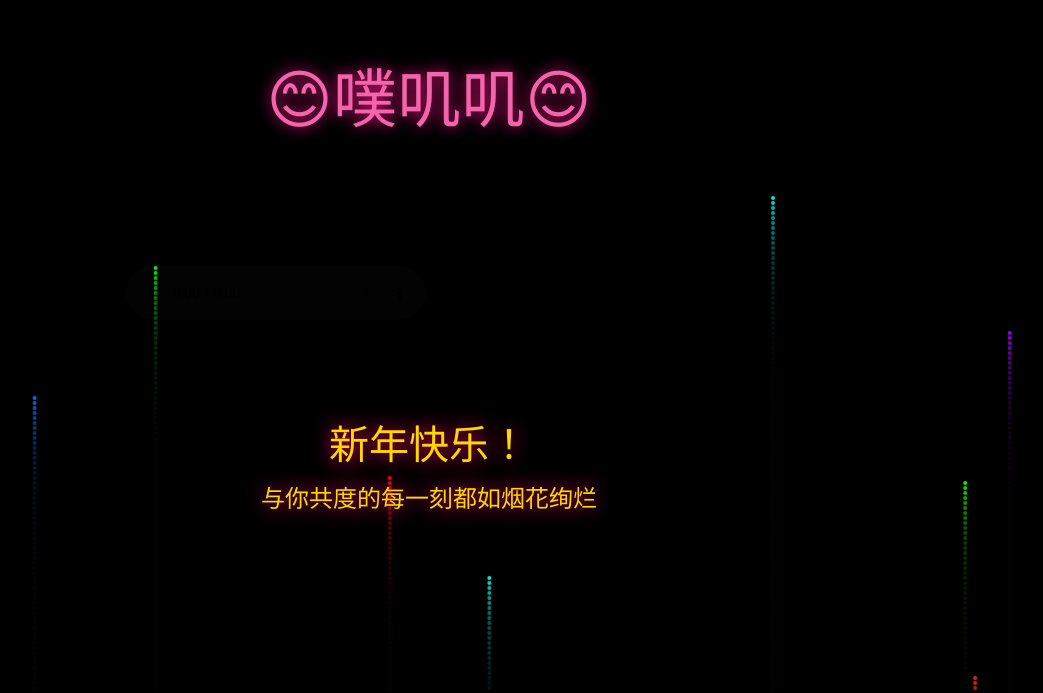
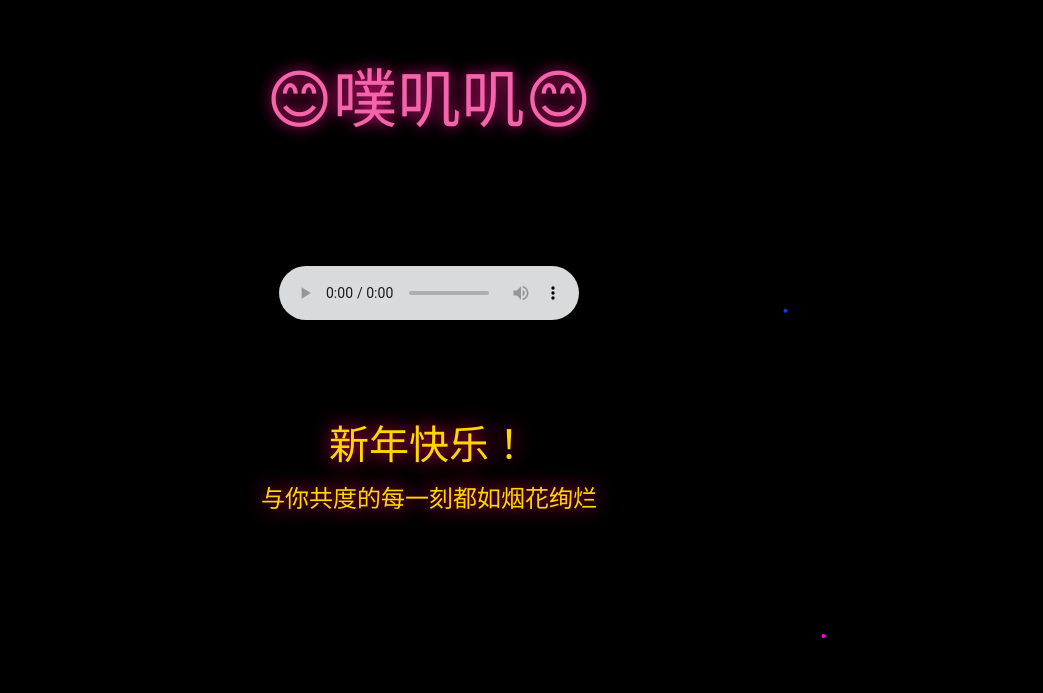
Before and after one commit to collinsrylyp/-NEW, a plain HTML site: page index.html in a window 1280 px wide. Shown: the part 107-800 px from the top of the page, without its empty margins (211-1254 px from the left). Drawn offline with Linux system fonts and the light colour scheme.

Commit message:
Update index.html

```diff
--- a/index.html
+++ b/index.html
@@ -65,12 +65,13 @@
 
     <!-- 添加音频元素 -->
     <audio controls>
-    <source src="https://<collinsrylyp>.github.io/<index.html>/firework.mp3" type="audio/mpeg">
-</audio>
-preload="auto"
-fireworkSound.currentTime = 0
+    <source src="https://<collinsry>.github.io/<index.html>/firework.mp3" type="audio/mpeg">
+       preload="auto"
+       fireworkSound.currentTime = 0
+    </audio>
 
-    <script>
+
+      <script>
         // 名字入场动画
         window.onload = function() {
             const nameElement = document.getElementById('name');
@@ -79,11 +80,12 @@ fireworkSound.currentTime = 0
             }, 1000);
         };
 
-        // 烟花核心代码
+        // 烟花核心代码修复
         const canvas = document.getElementById('fireworks');
         const ctx = canvas.getContext('2d');
         const fireworkSound = document.getElementById('fireworkSound');
 
+        // 修复canvas尺寸
         function resizeCanvas() {
             canvas.width = window.innerWidth;
             canvas.height = window.innerHeight;
@@ -91,12 +93,17 @@ fireworkSound.currentTime = 0
         resizeCanvas();
         window.addEventListener('resize', resizeCanvas);
 
+        // 优化粒子效果
         class Firework {
             constructor() {
+                this.reset();
+            }
+
+            reset() {
                 this.x = Math.random() * canvas.width;
                 this.y = canvas.height;
                 this.targetY = Math.random() * canvas.height * 0.4;
-                this.speed = 5;
+                this.speed = 5 + Math.random() * 3;
                 this.radius = 2;
                 this.color = `hsl(${Math.random() * 360}, 100%, 50%)`;
                 this.particles = [];
@@ -106,37 +113,41 @@ fireworkSound.currentTime = 0
             update() {
                 if (!this.exploded) {
                     this.y -= this.speed;
-                    if (this.y <= this.targetY) {
-                        this.explode();
-                        fireworkSound.currentTime = 0; // 重置音效
-                        fireworkSound.play(); // 播放音效
-                    }
+                    if (this.y <= this.targetY) this.explode();
                 }
 
                 this.particles.forEach((particle, index) => {
-                    particle.velocityY += 0.1;
                     particle.x += particle.velocityX;
                     particle.y += particle.velocityY;
-                    particle.alpha -= 0.01;
+                    particle.velocityY += 0.08; // 更自然的抛物线
+                    particle.alpha -= 0.015;
 
                     if (particle.alpha <= 0) {
                         this.particles.splice(index, 1);
                     }
                 });
+
+                if (this.exploded && this.particles.length === 0) {
+                    this.reset();
+                }
             }
 
             explode() {
                 this.exploded = true;
-                for (let i = 0; i < 100; i++) {
-                    const velocity = {
-                        x: Math.cos((Math.PI * 2 * i) / 100) * Math.random() * 6,
-                        y: Math.sin((Math.PI * 2 * i) / 100) * Math.random() * 6
-                    };
+                if(fireworkSound.readyState > 0) {
+                    fireworkSound.currentTime = 0;
+                    fireworkSound.play();
+                }
+
+                // 优化粒子分布
+                for (let i = 0; i < 120; i++) {
+                    const angle = (Math.PI * 2 * i) / 120;
+                    const speed = Math.random() * 5 + 3;
                     this.particles.push({
                         x: this.x,
                         y: this.y,
-                        velocityX: velocity.x,
-                        velocityY: velocity.y,
+                        velocityX: Math.cos(angle) * speed,
+                        velocityY: Math.sin(angle) * speed,
                         alpha: 1,
                         color: this.color
                     });
@@ -151,34 +162,34 @@ fireworkSound.currentTime = 0
                     ctx.fill();
                 }
 
+                ctx.save();
                 this.particles.forEach(particle => {
                     ctx.beginPath();
                     ctx.arc(particle.x, particle.y, 2, 0, Math.PI * 2);
-                    ctx.fillStyle = `rgba(${parseInt(particle.color.slice(4, -1).split(',')[0])},
-                                      ${parseInt(particle.color.slice(4, -1).split(',')[1])},
-                                      ${parseInt(particle.color.slice(4, -1).split(',')[2])},
-                                      ${particle.alpha})`;
+                    ctx.fillStyle = `hsla(${this.color.match(/\d+/)[0]}, 100%, 50%, ${particle.alpha})`;
                     ctx.fill();
                 });
+                ctx.restore();
             }
         }
 
         const fireworks = [];
+        for (let i = 0; i < 3; i++) { // 预生成烟花
+            fireworks.push(new Firework());
+            fireworks[i].y = Math.random() * canvas.height;
+        }
 
         function animate() {
             ctx.fillStyle = 'rgba(0, 0, 0, 0.1)';
             ctx.fillRect(0, 0, canvas.width, canvas.height);
 
-            if (Math.random() < 0.03) {
+            if (Math.random() < 0.02) {
                 fireworks.push(new Firework());
             }
 
             fireworks.forEach((firework, index) => {
                 firework.update();
                 firework.draw();
-                if (firework.exploded && firework.particles.length === 0) {
-                    fireworks.splice(index, 1);
-                }
             });
 
             requestAnimationFrame(animate);
```
